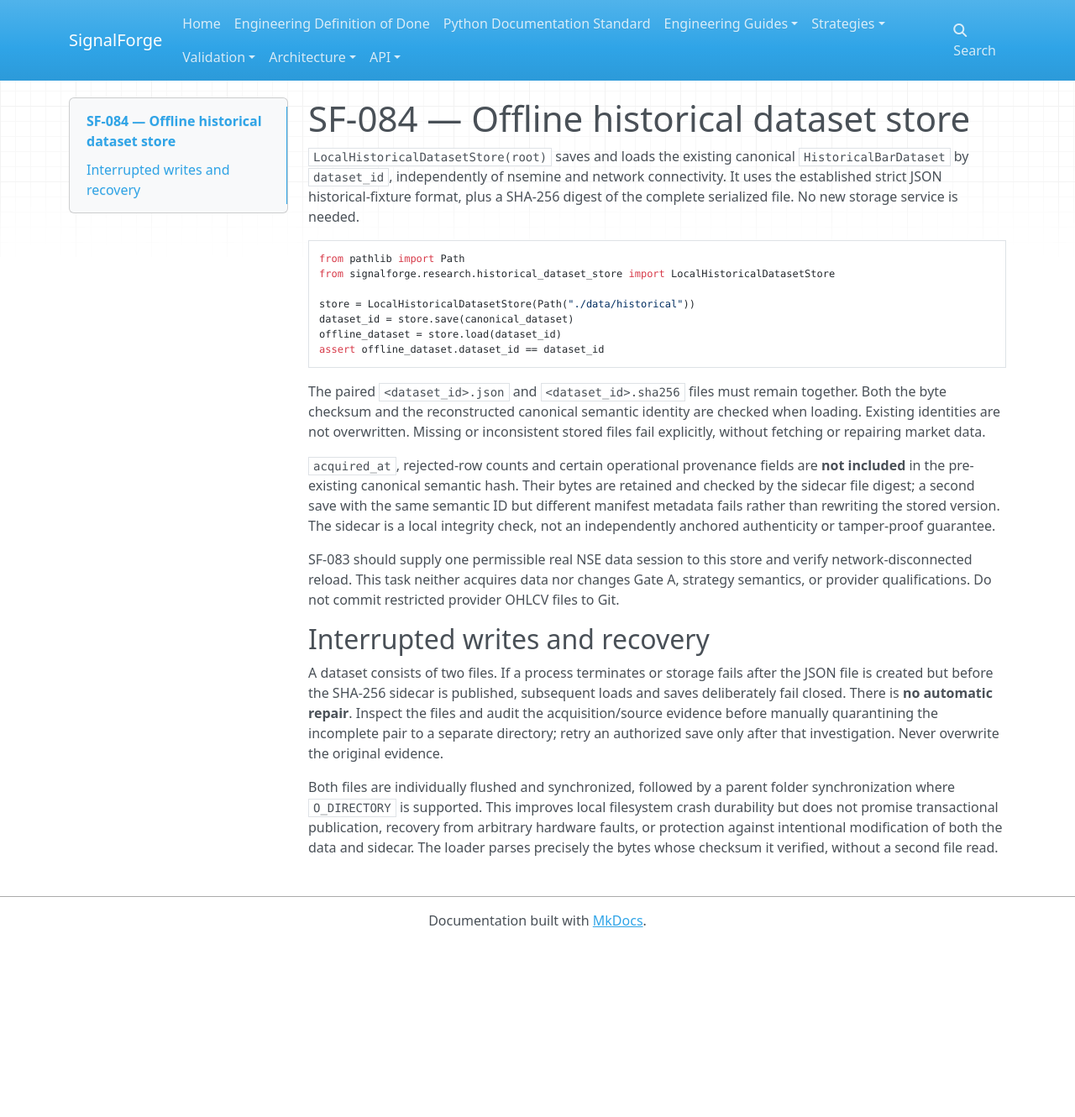
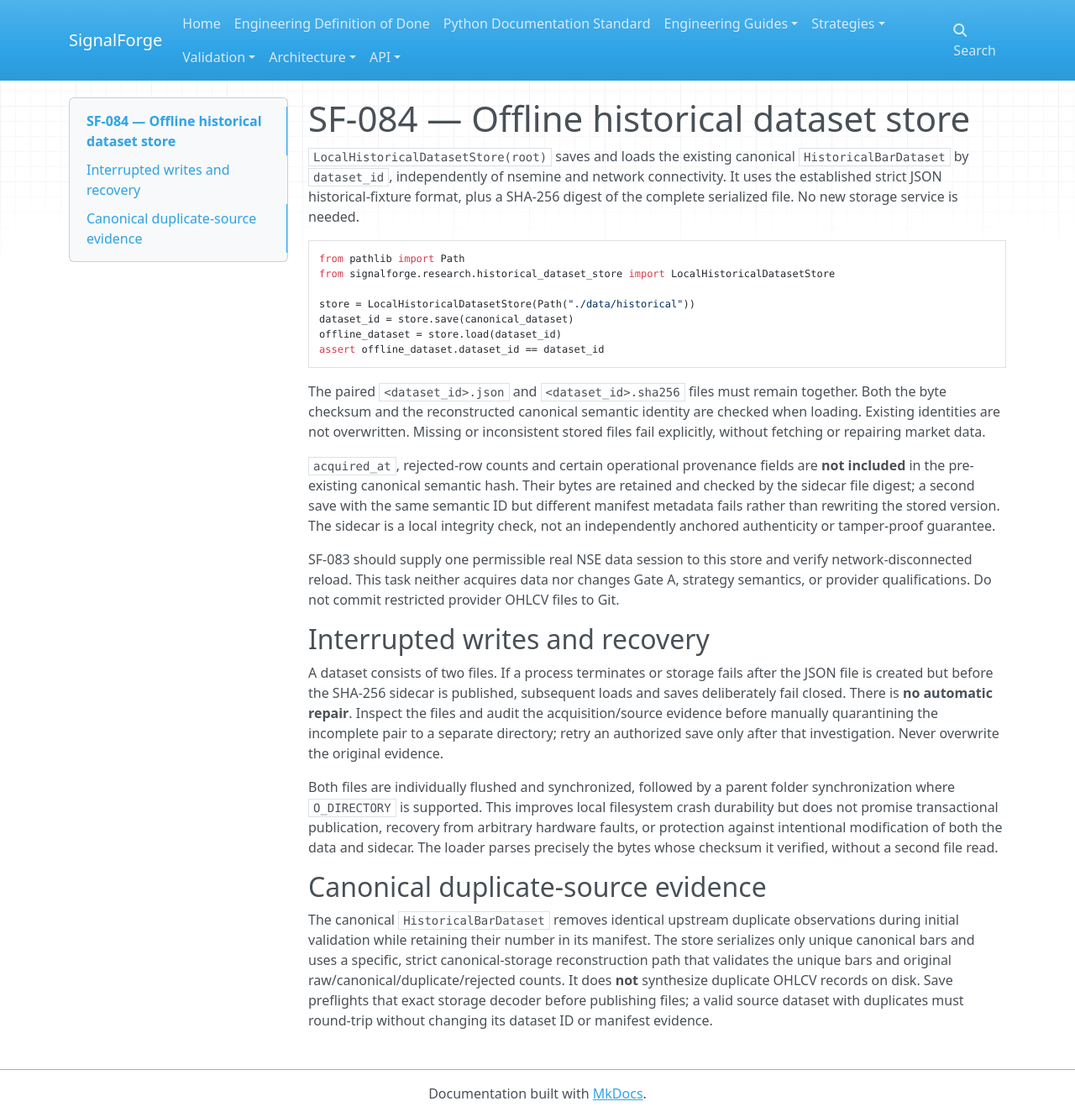
Before and after one commit to harishkamathuk/signalforge, an MkDocs documentation site: the page built from docs/validation/sf-084-offline-historical-dataset-store.md, in a window 1280 px wide and 1330 px high. Shown: the whole window at 84% size. Built offline with MkDocs 1.6.1, drawn with Linux system fonts in a browser that asks for light colours; nearby versions of some CDN libraries.

Commit message:
docs(SF-084): clarify lossless canonical storage of duplicate-source evidence

```diff
--- a/docs/validation/sf-084-offline-historical-dataset-store.md
+++ b/docs/validation/sf-084-offline-historical-dataset-store.md
@@ -48,3 +48,14 @@ filesystem crash durability but does not promise transactional publication,
 recovery from arbitrary hardware faults, or protection against intentional
 modification of both the data and sidecar. The loader parses precisely the
 bytes whose checksum it verified, without a second file read.
+
+## Canonical duplicate-source evidence
+
+The canonical `HistoricalBarDataset` removes identical upstream duplicate
+observations during initial validation while retaining their number in its
+manifest. The store serializes only unique canonical bars and uses a specific,
+strict canonical-storage reconstruction path that validates the unique bars and
+original raw/canonical/duplicate/rejected counts. It does **not** synthesize
+duplicate OHLCV records on disk. Save preflights that exact storage decoder
+before publishing files; a valid source dataset with duplicates must round-trip
+without changing its dataset ID or manifest evidence.
```
